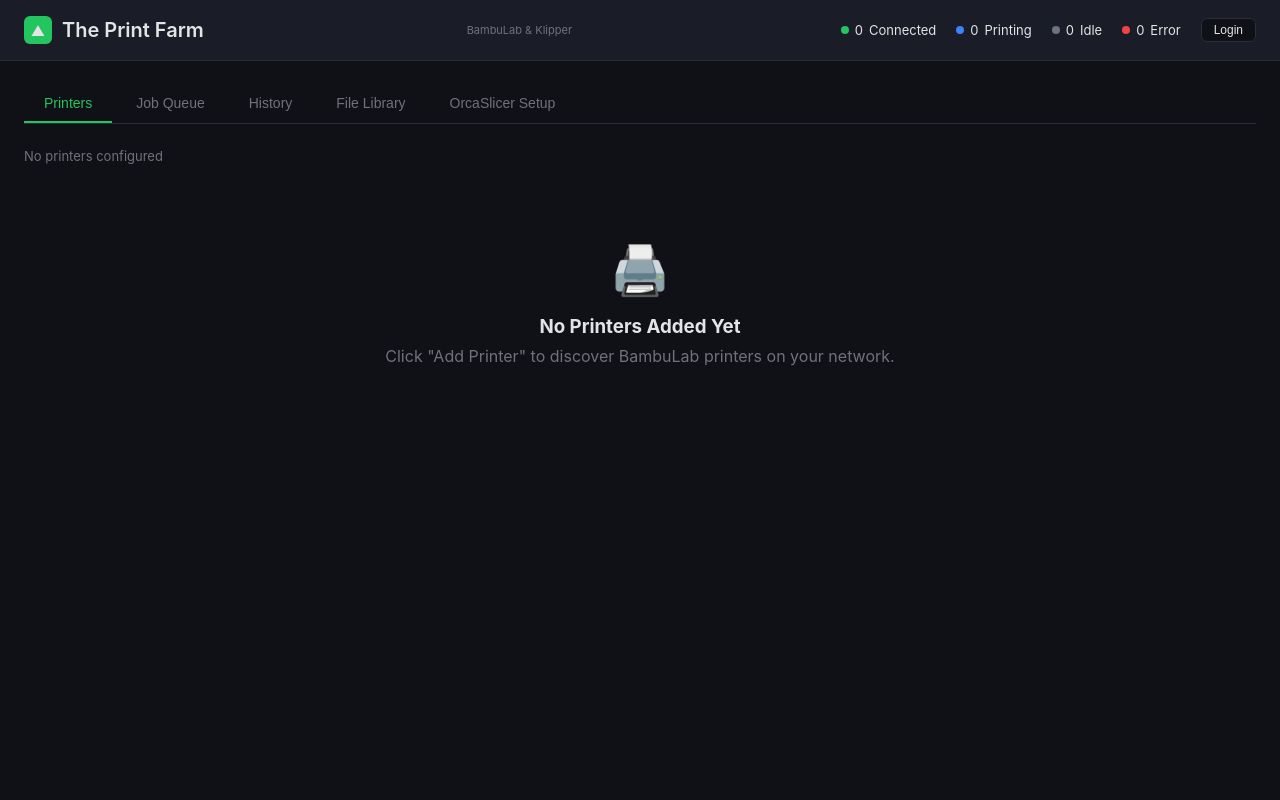
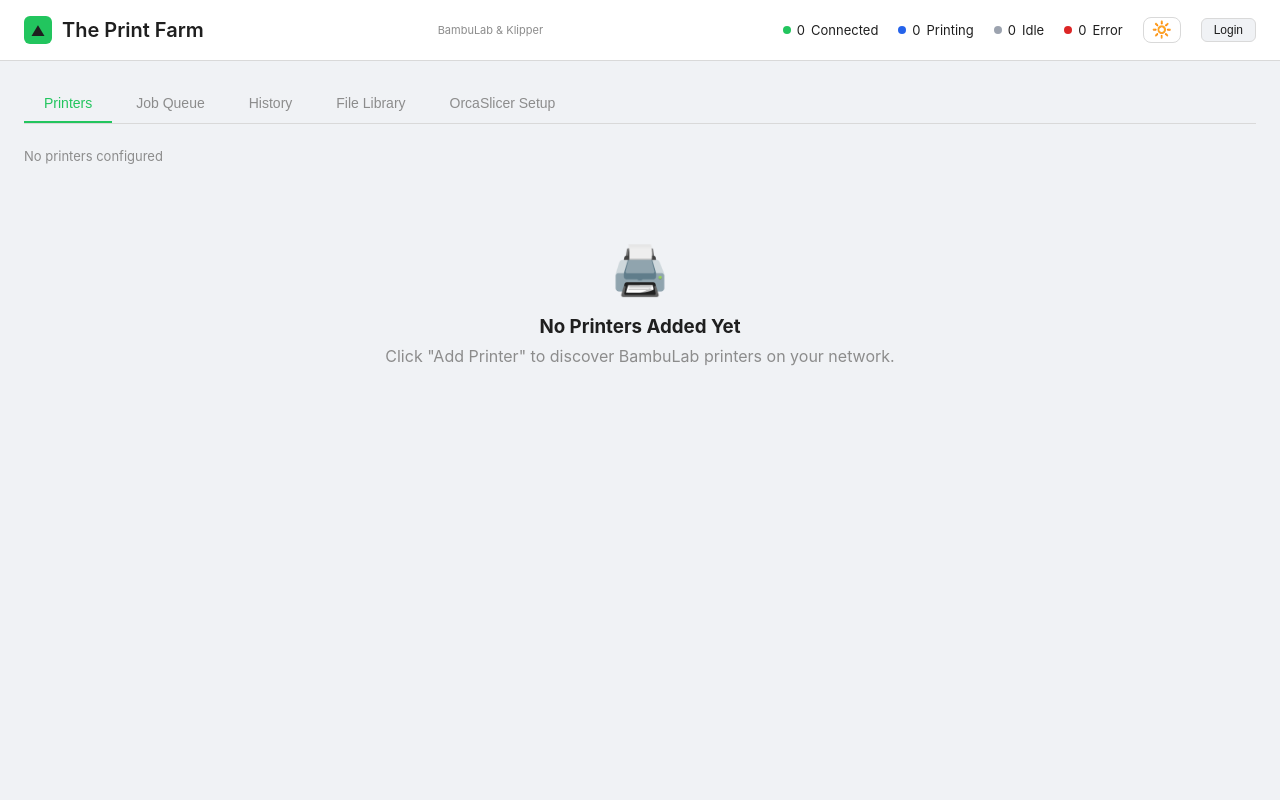
Before and after one commit to barnard704344/the-print-farm, a Flask app: page / in a window 1280 px wide. Run offline with Flask 3, Linux system fonts and the light colour scheme; data that the repository does not hold is empty; parts of the project's set-up code (start-up, migrations or seed data) failed here and were passed over; some libraries are stand-ins or nearby versions.

Commit message:
Add light/dark theme toggle matching Spoolman style
- CSS variables for both dark and light themes (bg, card, border, text, accent, etc.)
- Theme toggle button (moon/sun) in header between stats and auth
- Saves preference to localStorage, respects system prefers-color-scheme
- Inline script in <head> prevents flash of wrong theme on load
- Replaced all hardcoded rgba colors with CSS variables (accent-dim, warning-dim, etc.)
- Added --surface, --shadow, --info-dim, --accent-glow variables
- Light theme: white cards, #f0f2f5 background, adapted contrast

```diff
--- a/templates/dashboard.html
+++ b/templates/dashboard.html
@@ -5,7 +5,7 @@
     <meta name="viewport" content="width=device-width, initial-scale=1.0">
     <title>The Print Farm</title>
     <style>
-        :root {
+        :root, [data-theme="dark"] {
             --bg: #0f1117;
             --card: #1a1d27;
             --border: #2a2d3a;
@@ -13,10 +13,40 @@
             --text-muted: #71717a;
             --accent: #22c55e;
             --accent-dim: rgba(34, 197, 94, 0.15);
+            --accent-glow: rgba(34, 197, 94, 0.3);
             --warning: #f59e0b;
+            --warning-dim: rgba(245, 158, 11, 0.15);
             --danger: #ef4444;
+            --danger-dim: rgba(239, 68, 68, 0.15);
             --info: #3b82f6;
+            --info-dim: rgba(59, 130, 246, 0.15);
             --idle: #6b7280;
+            --input-bg: var(--bg);
+            --surface: #1a1d27;
+            --shadow: 0 1px 3px rgba(0,0,0,0.3);
+            color-scheme: dark;
+        }
+
+        [data-theme="light"] {
+            --bg: #f0f2f5;
+            --card: #ffffff;
+            --border: #d9d9d9;
+            --text: #1f1f1f;
+            --text-muted: #8c8c8c;
+            --accent: #22c55e;
+            --accent-dim: rgba(34, 197, 94, 0.10);
+            --accent-glow: rgba(34, 197, 94, 0.2);
+            --warning: #d97706;
+            --warning-dim: rgba(217, 119, 6, 0.10);
+            --danger: #dc2626;
+            --danger-dim: rgba(220, 38, 38, 0.10);
+            --info: #2563eb;
+            --info-dim: rgba(37, 99, 235, 0.10);
+            --idle: #9ca3af;
+            --input-bg: #ffffff;
+            --surface: #ffffff;
+            --shadow: 0 1px 3px rgba(0,0,0,0.08);
+            color-scheme: light;
         }
 
         * { margin: 0; padding: 0; box-sizing: border-box; }
@@ -55,6 +85,25 @@
             justify-content: center;
             font-size: 14px;
         }
+
+        /* Theme toggle */
+        .theme-toggle {
+            background: none;
+            border: 1px solid var(--border);
+            border-radius: 8px;
+            padding: 4px 8px;
+            cursor: pointer;
+            font-size: 16px;
+            line-height: 1;
+            transition: border-color 0.2s;
+        }
+        .theme-toggle:hover { border-color: var(--text-muted); }
+        [data-theme="light"] .theme-icon-dark { display: none; }
+        [data-theme="light"] .theme-icon-light { display: inline; }
+        [data-theme="dark"] .theme-icon-dark,
+        :root:not([data-theme]) .theme-icon-dark { display: inline; }
+        [data-theme="dark"] .theme-icon-light,
+        :root:not([data-theme]) .theme-icon-light { display: none; }
 
         .farm-stats {
             display: flex;
@@ -919,6 +968,15 @@
     </style>
     <script src="{{ prefix }}/static/three.min.js"></script>
 </head>
+<script>
+    // Apply theme before paint to prevent flash
+    (function() {
+        const saved = localStorage.getItem('theme');
+        const prefersDark = window.matchMedia('(prefers-color-scheme: dark)').matches;
+        const theme = saved || (prefersDark ? 'dark' : 'light');
+        document.documentElement.setAttribute('data-theme', theme);
+    })();
+</script>
 <body>
     <div class="header">
         <h1>
@@ -933,6 +991,10 @@
                 <div class="farm-stat"><span class="dot dot-idle"></span> <span id="statIdle">0</span> Idle</div>
                 <div class="farm-stat"><span class="dot dot-error"></span> <span id="statErrored">0</span> Error</div>
             </div>
+            <button class="theme-toggle" id="themeToggle" onclick="toggleTheme()" title="Toggle light/dark theme">
+                <span class="theme-icon-dark">🌛</span>
+                <span class="theme-icon-light">🔆</span>
+            </button>
             <div id="authArea">
                 <button class="btn" id="loginBtn" onclick="showLoginModal()" style="font-size:12px; padding:4px 12px;">Login</button>
             </div>
@@ -1555,6 +1617,15 @@
 
     <script>
         const BASE = '{{ prefix }}';
+
+        // ── Theme Toggle ─────────────────────────────────────
+        function toggleTheme() {
+            const current = document.documentElement.getAttribute('data-theme');
+            const next = current === 'dark' ? 'light' : 'dark';
+            document.documentElement.setAttribute('data-theme', next);
+            localStorage.setItem('theme', next);
+        }
+
         let isAdmin = false;
         let isAuthenticated = false;
         let userRole = null;
```
Also changed, not shown: other parts of templates/dashboard.html (+14 -14 lines).
